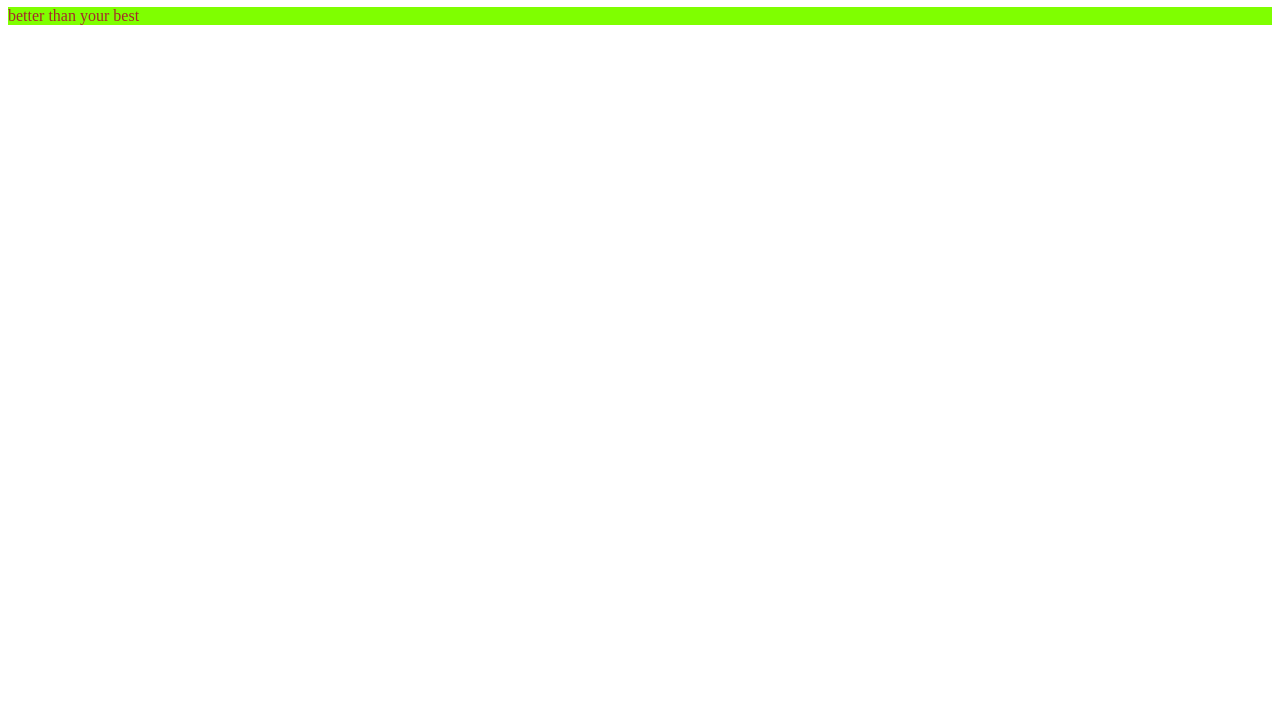
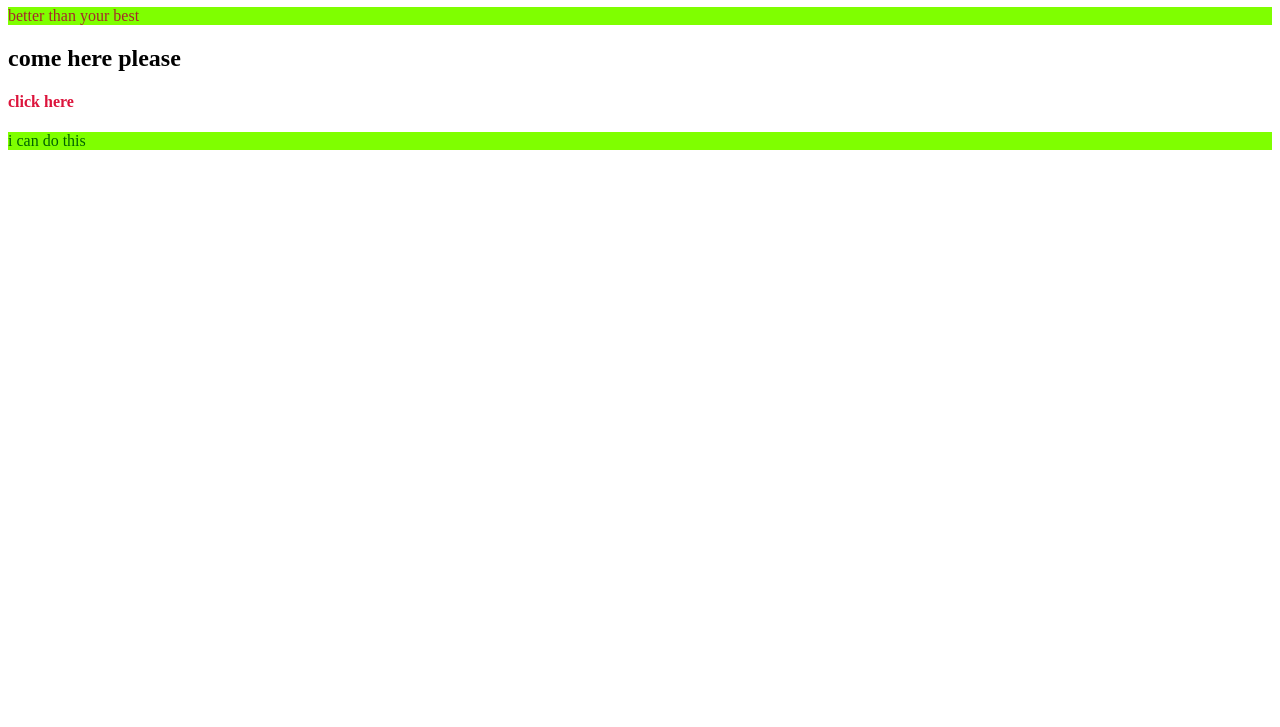
Before and after one commit to shooterboss/first-repos, a plain HTML site: page index.html in a window 1280 px wide. Shown: the part 73-800 px from the top of the page. Drawn offline with Linux system fonts and the light colour scheme.

Commit message:
header added & color

```diff
--- a/index.html
+++ b/index.html
@@ -10,6 +10,9 @@
 <body>
     <h1>this is for you somrat</h1>
     <p>better than your best</p>
+    <h2>come here please</h2>
+    <h4>click here</h4>
+    <p class="x">i can do this</p>
 
 </body>
 </html>
--- a/style.css
+++ b/style.css
@@ -5,3 +5,9 @@ p{
 h1{
     color: chartreuse;
 }
+h4{
+    color: crimson;
+}
+.x{
+    color: darkgreen;
+}
```
